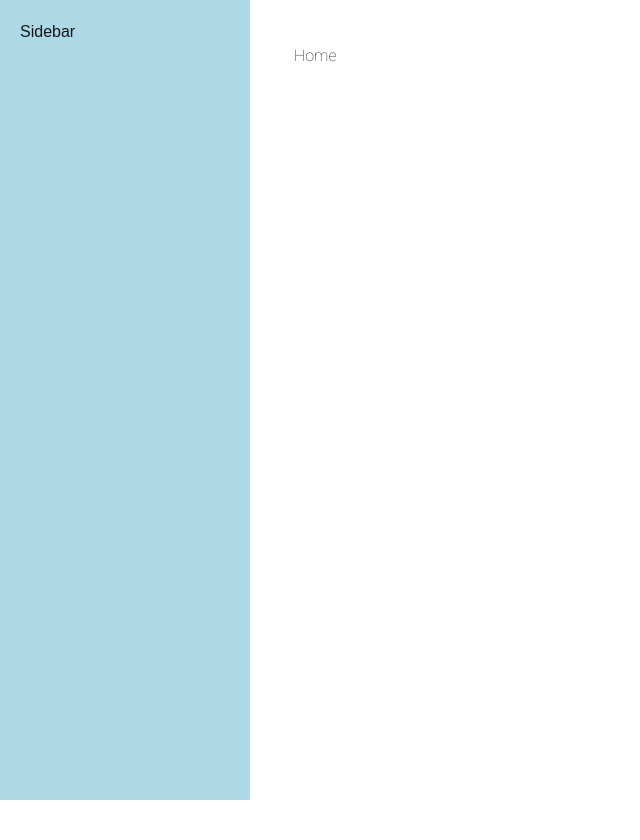
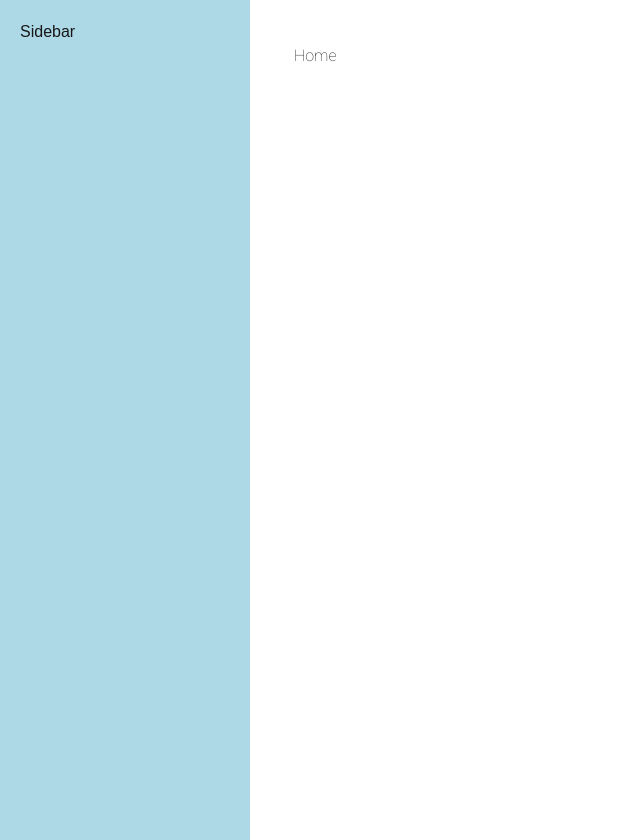
Before and after one commit to gitoutofbox/nextjs-my-school, a Next.js app: page / in a window 1280 px wide. Shown: the whole page, without its empty margins (0-640 px from the left). Built offline with nearby package versions, Linux system fonts and the light colour scheme.

Commit message:
body height allow to flow

```diff
--- a/src/app/globals.css
+++ b/src/app/globals.css
@@ -27,7 +27,7 @@ body {
   display: grid;
   grid-template-rows: auto 1fr auto; /* Header, Main, Footer */
   grid-template-columns: 1fr; /* Single column for main content */
-  height: 100vh; /* Ensure full viewport height */
+  min-height: 100vh; /* Ensure full viewport height */
   margin: 0; /* Reset default body margin */
 }
 
```
